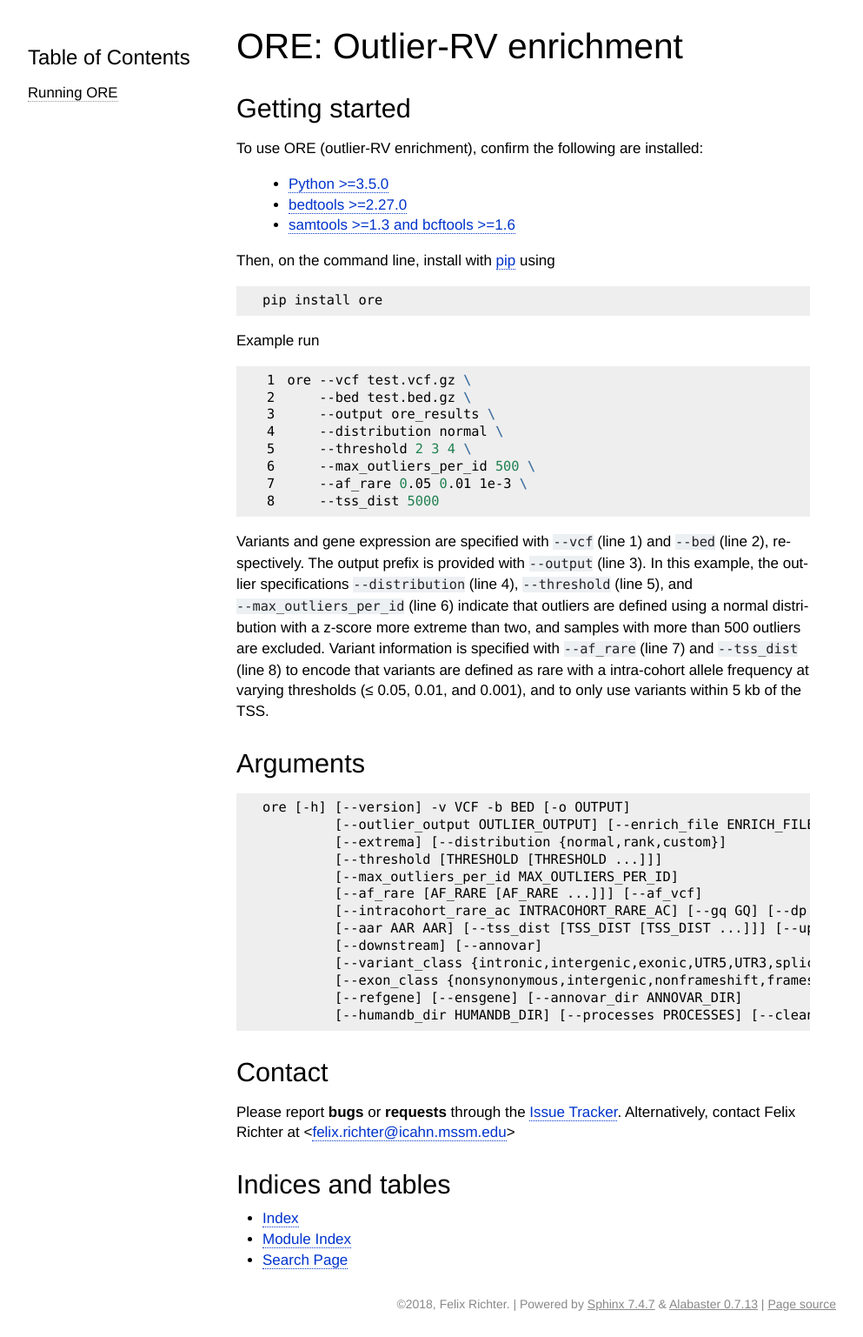
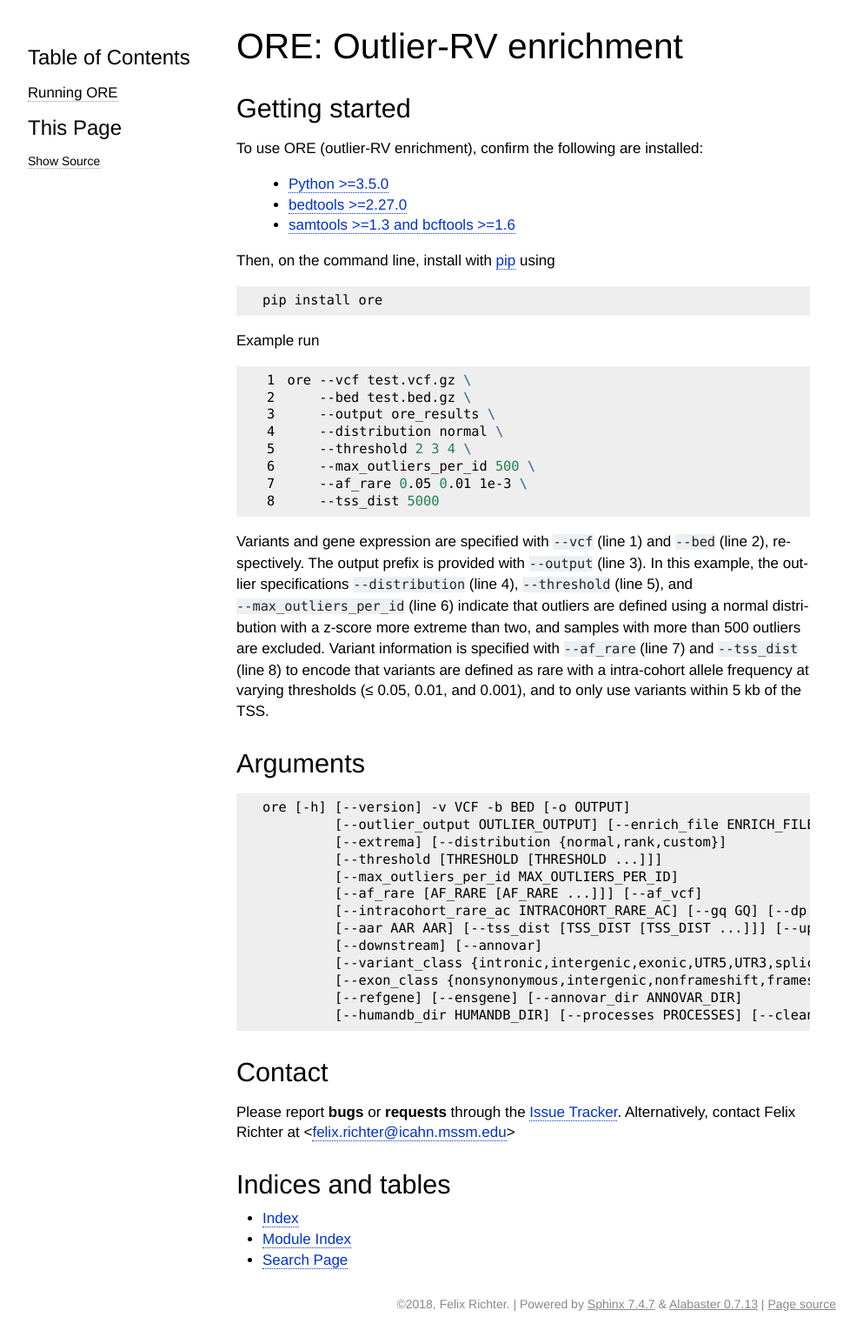
Before and after one commit to frichter/ore, a Sphinx documentation site: the page built from docs/index.rst, in a window 1280 px wide. Shown: the whole page at 87% size, without its empty margins (148-1141 px from the left). Built offline with Sphinx 7.4.7, drawn with Linux system fonts in a browser that asks for light colours; pages that are not in the unit, such as notebooks, are missing from menus.

Commit message:
updated docs

```diff
--- a/docs/conf.py
+++ b/docs/conf.py
@@ -41,6 +41,7 @@
 extensions = [
     'sphinx.ext.autodoc',
     'sphinx.ext.doctest',
+    'sphinxcontrib.fulltoc',
     'sphinx.ext.coverage',
     'sphinx.ext.viewcode',
 ]
@@ -128,6 +129,7 @@
         'globaltoc.html',
         # 'about.html',
         # 'navigation.html',
+        'sourcelink.html',
         # 'relations.html',
         # 'searchbox.html',
         # 'donate.html',
```
